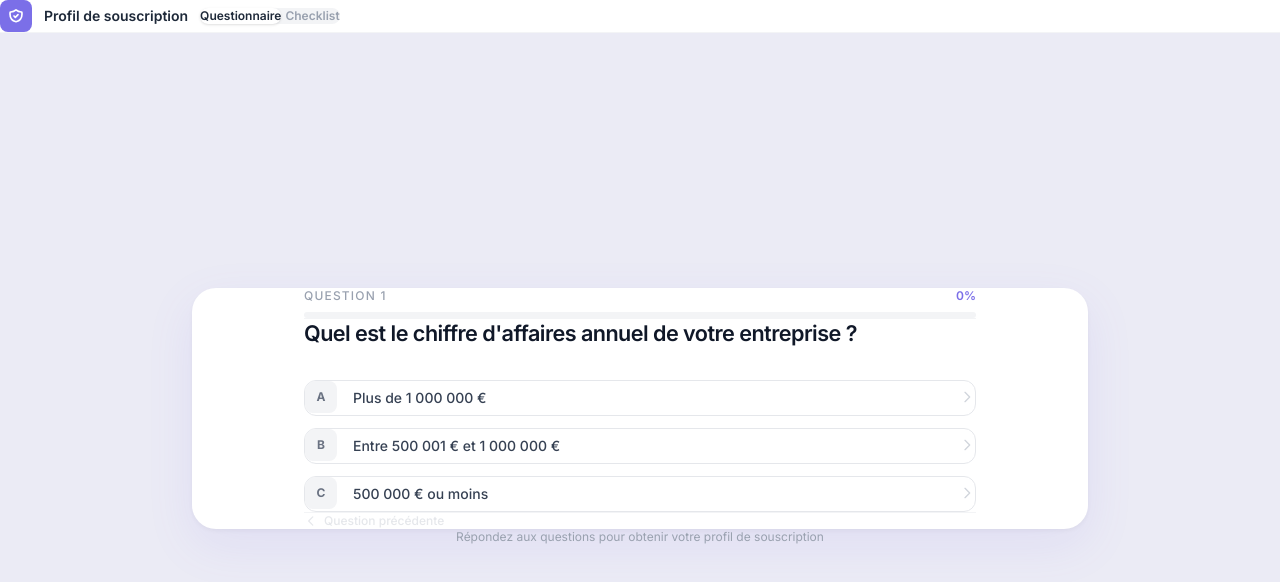
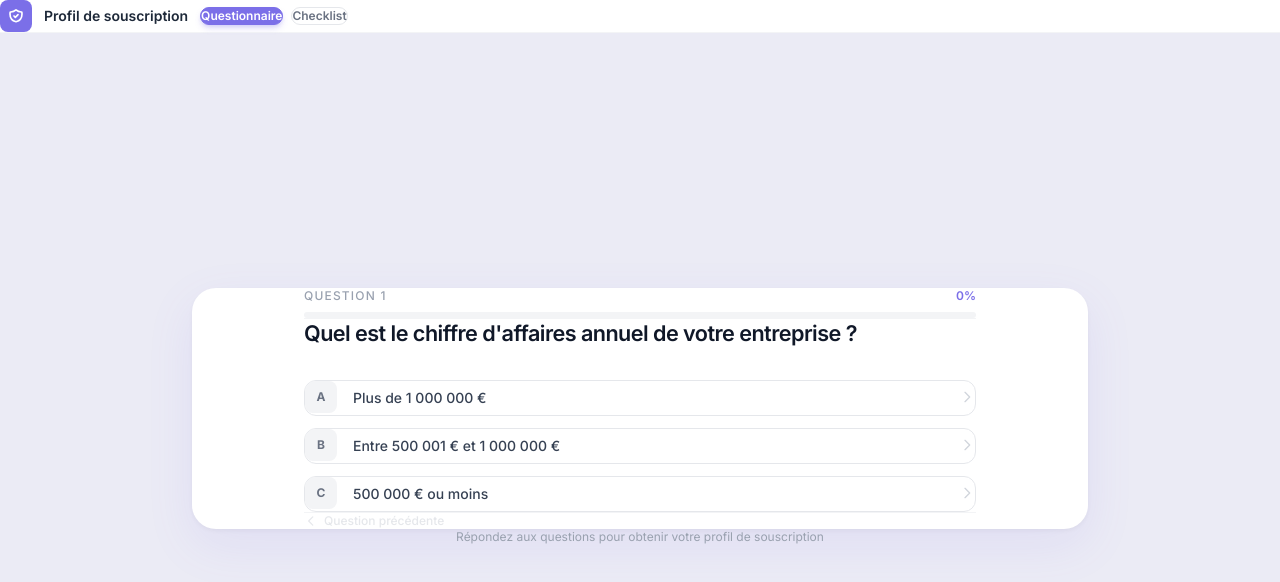
Before and after one commit to valentinbertrand-commits/insurance-profiler, a React (Vite) app: page / in a window 1280 px wide. Shown: the top 582 px of the page. Built offline with nearby package versions, Linux system fonts and the light colour scheme.

Commit message:
Améliorer le contraste visuel du toggle de mode
Onglet actif : fond violet avec ombre, onglet inactif : bordure grise

Co-Authored-By: Claude Sonnet 4.6 <noreply@anthropic.com>

```diff
--- a/src/App.tsx
+++ b/src/App.tsx
@@ -32,22 +32,22 @@ export default function App() {
         <span className="text-sm font-semibold text-gray-800">Profil de souscription</span>
 
         {/* Mode toggle */}
-        <div className="ml-auto flex items-center gap-1 bg-gray-100 rounded-xl p-1">
+        <div className="ml-auto flex items-center gap-2">
           <button
             onClick={() => setMode('questionnaire')}
-            className={`px-3 py-1.5 rounded-lg text-xs font-semibold transition-all duration-200 cursor-pointer
+            className={`px-4 py-2 rounded-xl text-xs font-semibold transition-all duration-200 cursor-pointer border
               ${mode === 'questionnaire'
-                ? 'bg-white text-gray-800 shadow-sm'
-                : 'text-gray-400 hover:text-gray-600'}`}
+                ? 'bg-[#7B6FE8] text-white border-[#7B6FE8] shadow-md shadow-[#7B6FE8]/25'
+                : 'bg-white text-gray-500 border-gray-200 hover:border-[#7B6FE8] hover:text-[#7B6FE8]'}`}
           >
             Questionnaire
           </button>
           <button
             onClick={() => setMode('checklist')}
-            className={`px-3 py-1.5 rounded-lg text-xs font-semibold transition-all duration-200 cursor-pointer
+            className={`px-4 py-2 rounded-xl text-xs font-semibold transition-all duration-200 cursor-pointer border
               ${mode === 'checklist'
-                ? 'bg-white text-gray-800 shadow-sm'
-                : 'text-gray-400 hover:text-gray-600'}`}
+                ? 'bg-[#7B6FE8] text-white border-[#7B6FE8] shadow-md shadow-[#7B6FE8]/25'
+                : 'bg-white text-gray-500 border-gray-200 hover:border-[#7B6FE8] hover:text-[#7B6FE8]'}`}
           >
             Checklist
           </button>
```
